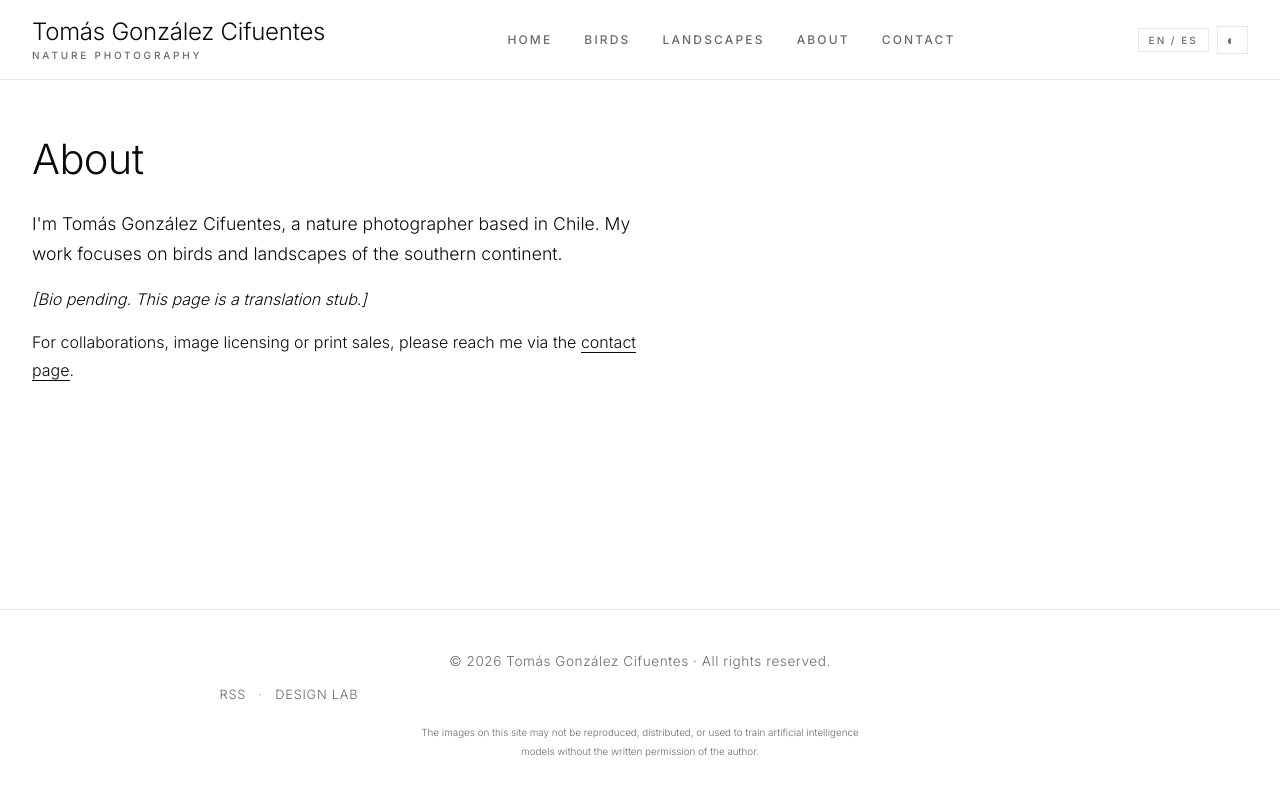
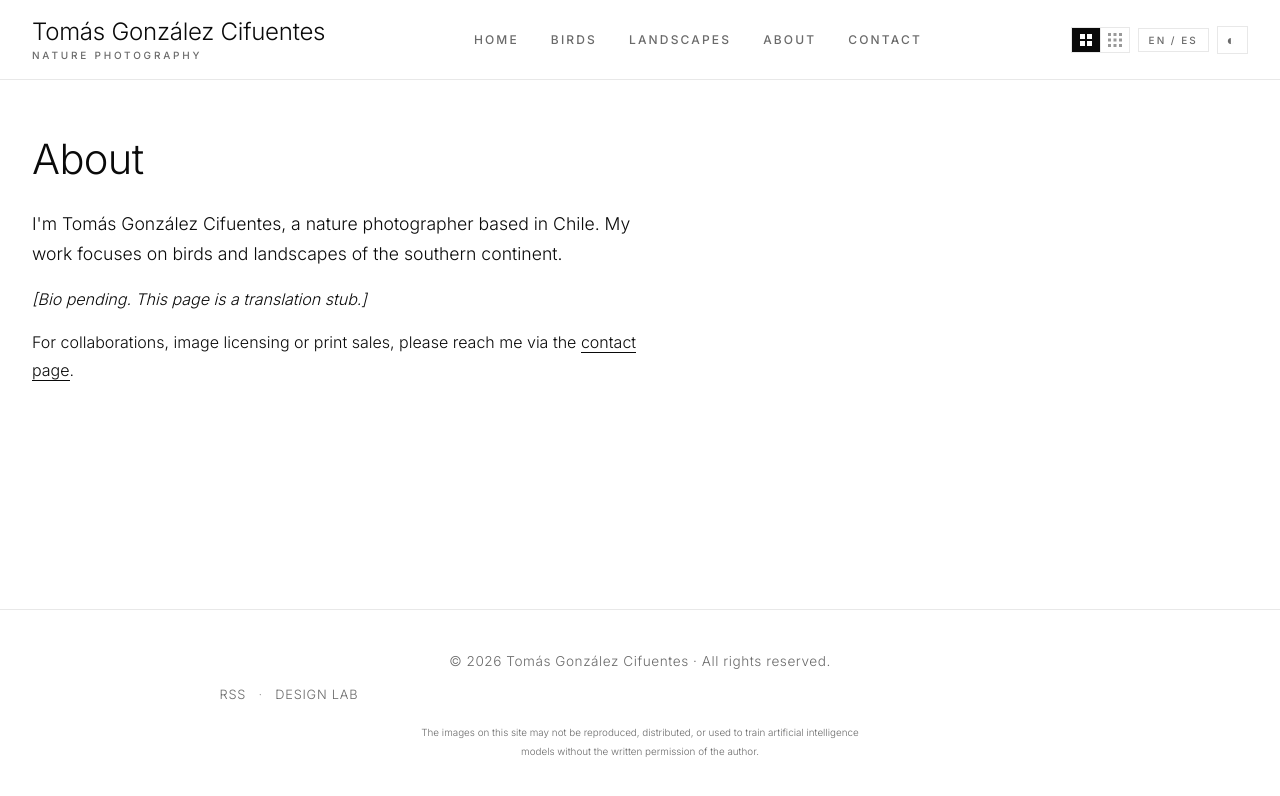
Before and after one commit to tomgc/galeria, an Astro site: page /en/sobre-mi in a window 1280 px wide. Built offline with nearby package versions, Linux system fonts and the light colour scheme; Astro itself is replaced by a stand-in of ours.

Commit message:
feat: Vista al header + compacta más densa + toggle con underline
- Vista (amplia/compacta) sube al header como dos iconos SVG mínimos
  junto a ES/EN y al toggle de tema. Se quita la barra de controles
  que vivía arriba del grid.
- Compacta pasa de 2/3/4 columnas a 2/4/6 (fotos a ~mitad de tamaño,
  más por fila). En compacta, las panorámicas dejan de ensancharse a
  2 cols para no romper la grilla densa.
- Toggle activo (AVES / PAISAJES) ahora muestra un subrayado de 2px
  bajo el texto. El cambio entre on/off es claramente visible — antes
  era sólo un cambio de tono de gris muy sutil.

```diff
--- a/src/components/Header.astro
+++ b/src/components/Header.astro
@@ -60,6 +60,43 @@ const nav = [
   </nav>
 
   <div class="toggles">
+    <div class="density" role="group" aria-label={locale === 'es' ? 'Vista' : 'View'}>
+      <button
+        type="button"
+        class="toggle density-btn"
+        data-density="loose"
+        aria-pressed="true"
+        aria-label={locale === 'es' ? 'Vista amplia' : 'Spacious view'}
+        title={locale === 'es' ? 'Vista amplia' : 'Spacious view'}
+      >
+        <svg width="14" height="14" viewBox="0 0 14 14" aria-hidden="true">
+          <rect x="1" y="1" width="5" height="5" fill="currentColor" />
+          <rect x="8" y="1" width="5" height="5" fill="currentColor" />
+          <rect x="1" y="8" width="5" height="5" fill="currentColor" />
+          <rect x="8" y="8" width="5" height="5" fill="currentColor" />
+        </svg>
+      </button>
+      <button
+        type="button"
+        class="toggle density-btn"
+        data-density="compact"
+        aria-pressed="false"
+        aria-label={locale === 'es' ? 'Vista compacta' : 'Compact view'}
+        title={locale === 'es' ? 'Vista compacta' : 'Compact view'}
+      >
+        <svg width="14" height="14" viewBox="0 0 14 14" aria-hidden="true">
+          <rect x="0" y="0" width="3" height="3" fill="currentColor" />
+          <rect x="5.5" y="0" width="3" height="3" fill="currentColor" />
+          <rect x="11" y="0" width="3" height="3" fill="currentColor" />
+          <rect x="0" y="5.5" width="3" height="3" fill="currentColor" />
+          <rect x="5.5" y="5.5" width="3" height="3" fill="currentColor" />
+          <rect x="11" y="5.5" width="3" height="3" fill="currentColor" />
+          <rect x="0" y="11" width="3" height="3" fill="currentColor" />
+          <rect x="5.5" y="11" width="3" height="3" fill="currentColor" />
+          <rect x="11" y="11" width="3" height="3" fill="currentColor" />
+        </svg>
+      </button>
+    </div>
     <a class="toggle" href={otherLocaleHref} hreflang={otherLocale} title={t('lang.switch')}>
       {locale === 'es' ? 'ES / EN' : 'EN / ES'}
     </a>
@@ -128,12 +165,27 @@ const nav = [
     border: 0;
     transition: color 160ms ease;
     cursor: pointer;
+    position: relative;
+    padding-block: 4px;
   }
   .site-nav a:hover,
-  .site-nav a.active,
-  .site-nav a.filter-active {
+  .site-nav a.active {
     color: var(--fg);
     opacity: 1;
+  }
+  /* Toggle de filtro activo: subrayado grueso para que el cambio sea obvio. */
+  .site-nav a[data-kind='toggle'].filter-active {
+    color: var(--fg);
+    opacity: 1;
+  }
+  .site-nav a[data-kind='toggle'].filter-active::after {
+    content: '';
+    position: absolute;
+    left: 0;
+    right: 0;
+    bottom: -2px;
+    height: 2px;
+    background: var(--fg);
   }
 
   .toggles {
@@ -163,6 +215,32 @@ const nav = [
     font-size: 14px;
     line-height: 1;
     padding: 6px 9px;
+  }
+
+  /* Selector de densidad (Vista amplia / compacta) — minimalista, sólo iconos */
+  .density {
+    display: inline-flex;
+    border: 1px solid var(--border);
+    border-radius: 0;
+  }
+  .density-btn {
+    background: var(--bg);
+    border: 0;
+    color: var(--fg-faint);
+    padding: 5px 7px;
+    cursor: pointer;
+    display: inline-flex;
+    align-items: center;
+    justify-content: center;
+    transition: color 160ms ease, background 160ms ease;
+  }
+  .density-btn + .density-btn {
+    border-left: 1px solid var(--border);
+  }
+  .density-btn:hover { color: var(--fg); }
+  .density-btn[aria-pressed='true'] {
+    color: var(--bg);
+    background: var(--fg);
   }
 
   /* En pantallas chicas el nav cae a una segunda fila, el brand y los toggles
```
Also changed, not shown: src/components/Gallery.astro (+10 -47 lines).
